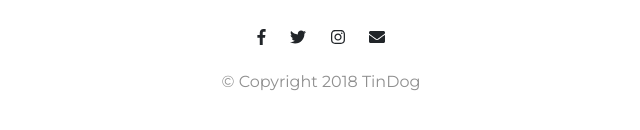
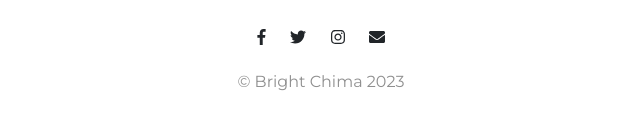
Before and after one commit to brightchiboy578/TINDOD, a website: page index.html in a window 1280 px wide. Shown: the part 3071-3201 px from the top of the page, 319-959 px from the left. Drawn offline with nearby package versions, Linux system fonts and the light colour scheme.

Commit message:
Update index.html

```diff
--- a/index.html
+++ b/index.html
@@ -230,7 +230,7 @@
       <i class="social-icon fab fa-twitter"></i>
       <i class="social-icon fab fa-instagram"></i>
       <i class="social-icon fas fa-envelope"></i>
-      <p>© Copyright 2018 TinDog</p>
+      <p>© Bright Chima 2023</p>
     </div>
   </footer>
 
```
